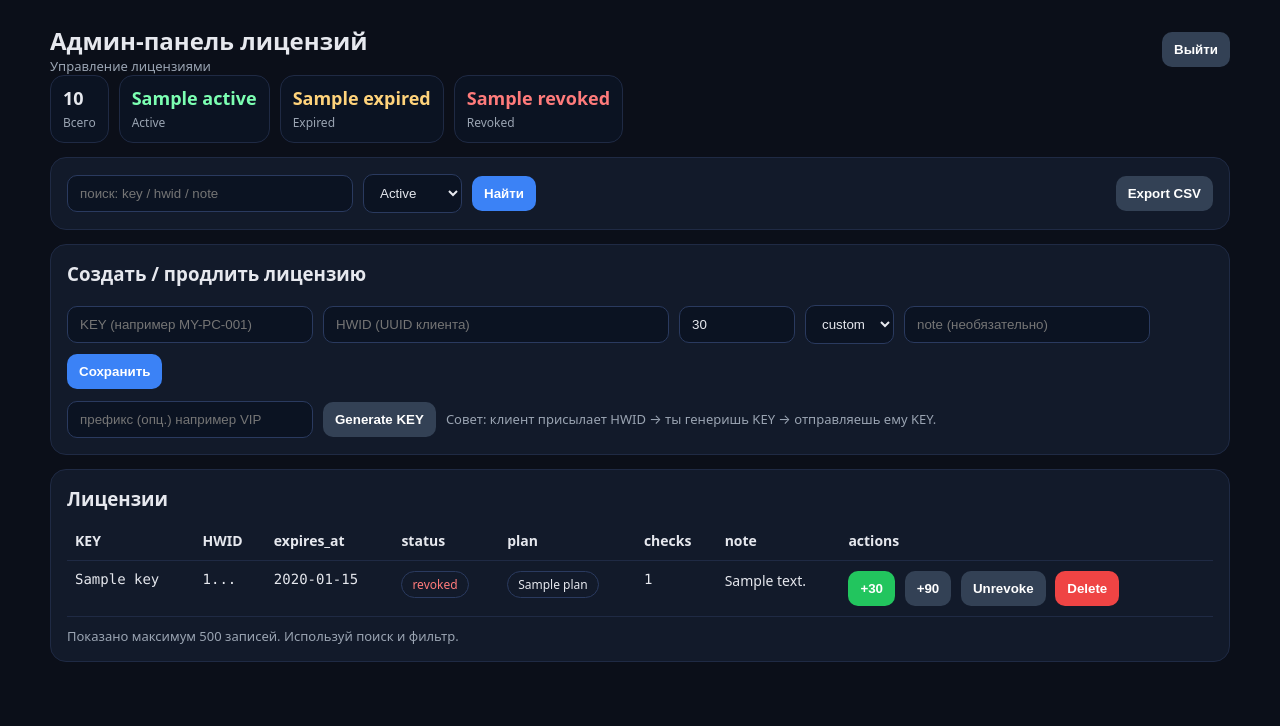
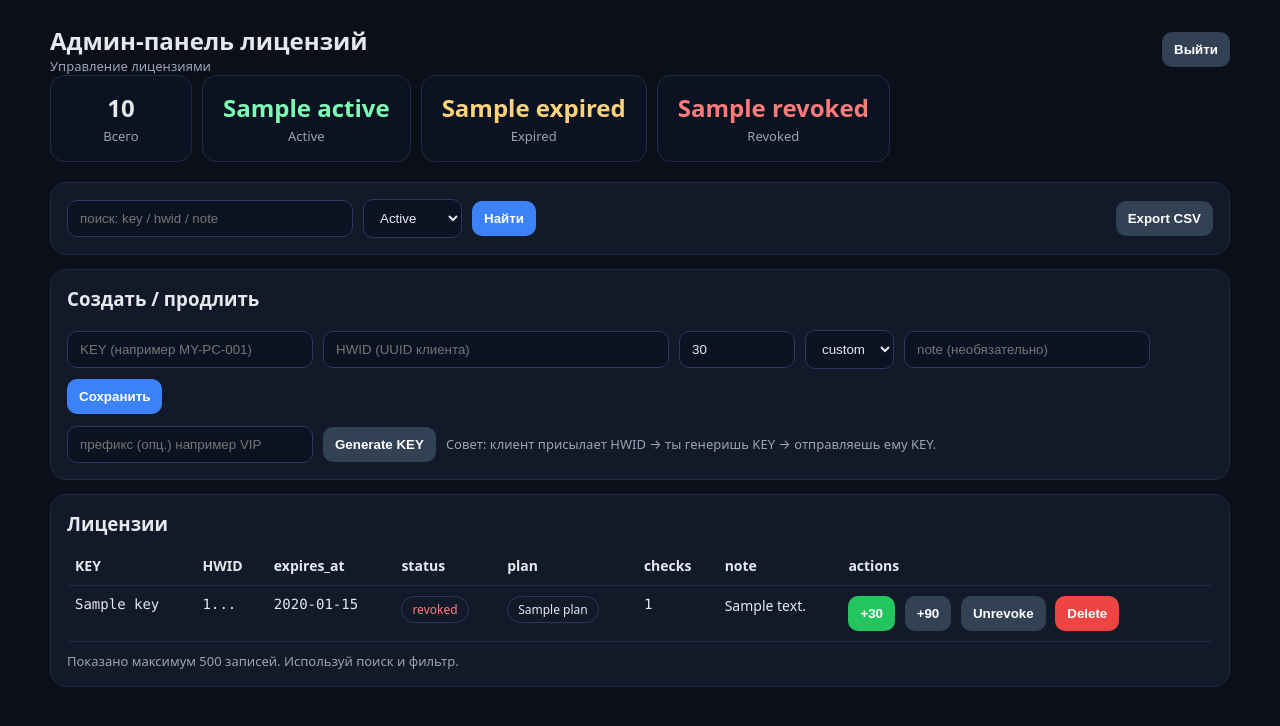
Before and after one commit to benuarbelluyan-sketch/license-check-server, a FastAPI app: template templates/admin.html in a window 1280 px wide. Shown: the top 726 px of the page. Run offline with FastAPI, Linux system fonts and the light colour scheme; the template is opened without the code that fills it: most values are stand-ins (such as "Sample title", 1, 10 or a date in 2020); some libraries are stand-ins or nearby versions.

Commit message:
admin.html

```diff
--- a/templates/admin.html
+++ b/templates/admin.html
@@ -22,10 +22,10 @@
     .expired { color:#ffd37b; }
     .mono { font-family: ui-monospace, SFMono-Regular, Menlo, Monaco, Consolas, monospace; }
     .grid { display:flex; gap:10px; flex-wrap:wrap; align-items:center; }
-    .stats { display:flex; gap:10px; flex-wrap:wrap; }
-    .stat { padding:10px 12px; border-radius:14px; background:#0b1322; border:1px solid #1f2a44; }
-    .stat b { display:block; font-size:18px; }
-    .stat span { color:#9aa4b2; font-size:12px; }
+    .stats { display:flex; gap:10px; flex-wrap:wrap; margin-bottom:20px; }
+    .stat { padding:15px 20px; border-radius:14px; background:#0b1322; border:1px solid #1f2a44; min-width:100px; text-align:center; }
+    .stat b { display:block; font-size:24px; }
+    .stat span { color:#9aa4b2; font-size:13px; }
     .row-actions form { display:inline; margin-right:6px; }
     a { color:#93c5fd; text-decoration:none; }
   </style>
@@ -46,16 +46,29 @@
 
   <!-- Простая статистика -->
   <div class="stats">
-    <div class="stat"><b>{{ stats.total }}</b><span>Всего</span></div>
-    <div class="stat"><b class="active">{{ stats.active }}</b><span>Active</span></div>
-    <div class="stat"><b class="expired">{{ stats.expired }}</b><span>Expired</span></div>
-    <div class="stat"><b class="revoked">{{ stats.revoked }}</b><span>Revoked</span></div>
+    <div class="stat">
+      <b>{{ stats.total }}</b>
+      <span>Всего</span>
+    </div>
+    <div class="stat">
+      <b style="color:#7CFFB2;">{{ stats.active }}</b>
+      <span>Active</span>
+    </div>
+    <div class="stat">
+      <b style="color:#ffd37b;">{{ stats.expired }}</b>
+      <span>Expired</span>
+    </div>
+    <div class="stat">
+      <b style="color:#ff7b7b;">{{ stats.revoked }}</b>
+      <span>Revoked</span>
+    </div>
   </div>
 
+  <!-- Поиск и фильтр -->
   <div class="card">
     <div class="grid">
       <form method="get" action="/admin" class="grid">
-        <input name="q" value="{{ q }}" placeholder="поиск: key / hwid / note" style="min-width:260px;">
+        <input name="q" value="{{ q or '' }}" placeholder="поиск: key / hwid / note" style="min-width:260px;">
         <select name="status">
           <option value="all" {% if status=="all" %}selected{% endif %}>Все</option>
           <option value="active" {% if status=="active" %}selected{% endif %}>Active</option>
@@ -65,20 +78,21 @@
         <button type="submit">Найти</button>
       </form>
 
-      <a href="/admin/export.csv?status={{ status }}" style="margin-left:auto;">
+      <a href="/admin/export" style="margin-left:auto;">
         <button type="button" class="btn2">Export CSV</button>
       </a>
     </div>
   </div>
 
+  <!-- Создание лицензии -->
   <div class="card">
-    <h3 style="margin-top:0;">Создать / продлить лицензию</h3>
+    <h3 style="margin-top:0;">Создать / продлить</h3>
 
     <form method="post" action="/admin/upsert">
       <div class="grid">
         <input name="key" placeholder="KEY (например MY-PC-001)" required style="min-width:220px;">
         <input name="hwid" placeholder="HWID (UUID клиента)" required style="min-width:320px;">
-        <input name="days" placeholder="days" required value="30" style="width:90px;">
+        <input name="days" type="number" placeholder="days" required value="30" style="width:90px;">
         <select name="plan">
           <option value="custom">custom</option>
           <option value="m1">m1</option>
@@ -102,6 +116,7 @@
     </div>
   </div>
 
+  <!-- Таблица лицензий -->
   <div class="card">
     <h3 style="margin:0;">Лицензии</h3>
 
@@ -139,31 +154,31 @@
           <td>{{ r.note }}</td>
 
           <td class="row-actions">
-            <form method="post" action="/admin/add_days">
+            <form method="post" action="/admin/add_days" style="display:inline;">
               <input type="hidden" name="key" value="{{ r.key }}">
               <input type="hidden" name="add" value="30">
               <button class="okbtn" type="submit">+30</button>
             </form>
 
-            <form method="post" action="/admin/add_days">
+            <form method="post" action="/admin/add_days" style="display:inline;">
               <input type="hidden" name="key" value="{{ r.key }}">
               <input type="hidden" name="add" value="90">
               <button class="btn2" type="submit">+90</button>
             </form>
 
             {% if r.revoked %}
-              <form method="post" action="/admin/unrevoke">
+              <form method="post" action="/admin/unrevoke" style="display:inline;">
                 <input type="hidden" name="key" value="{{ r.key }}">
                 <button class="btn2" type="submit">Unrevoke</button>
               </form>
             {% else %}
-              <form method="post" action="/admin/revoke" onsubmit="return confirm('Заблокировать ключ {{ r.key }}?');">
+              <form method="post" action="/admin/revoke" style="display:inline;" onsubmit="return confirm('Заблокировать ключ {{ r.key }}?');">
                 <input type="hidden" name="key" value="{{ r.key }}">
                 <button class="danger" type="submit">Revoke</button>
               </form>
             {% endif %}
 
-            <form method="post" action="/admin/delete" onsubmit="return confirm('Удалить ключ {{ r.key }}? Это необратимо!');">
+            <form method="post" action="/admin/delete" style="display:inline;" onsubmit="return confirm('Удалить ключ {{ r.key }}? Это необратимо!');">
               <input type="hidden" name="key" value="{{ r.key }}">
               <button class="danger" type="submit">Delete</button>
             </form>
@@ -171,7 +186,6 @@
         </tr>
       {% endfor %}
       </tbody>
-
     </table>
 
     <div style="margin-top:10px; color:#9aa4b2; font-size:13px;">
```
